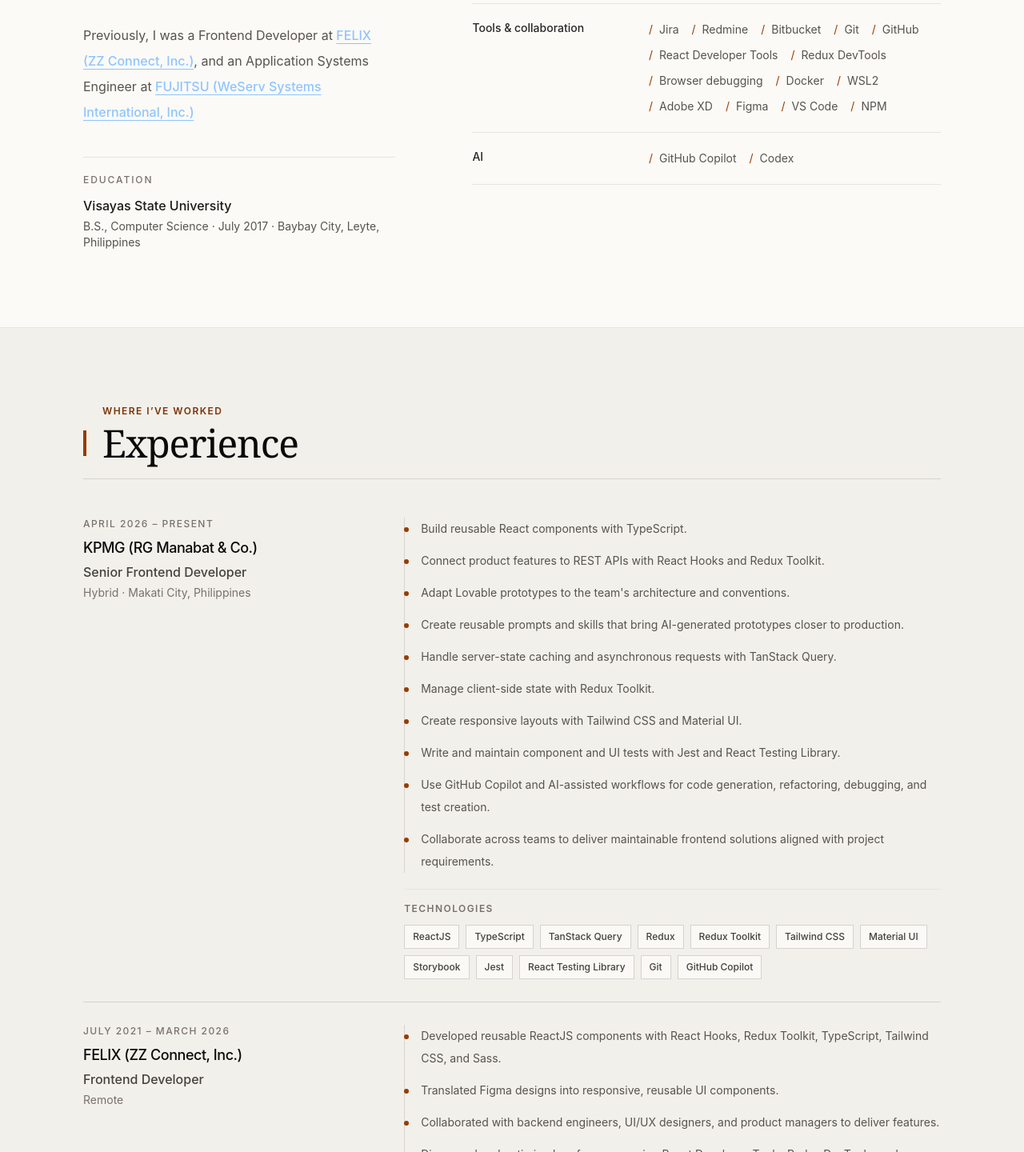
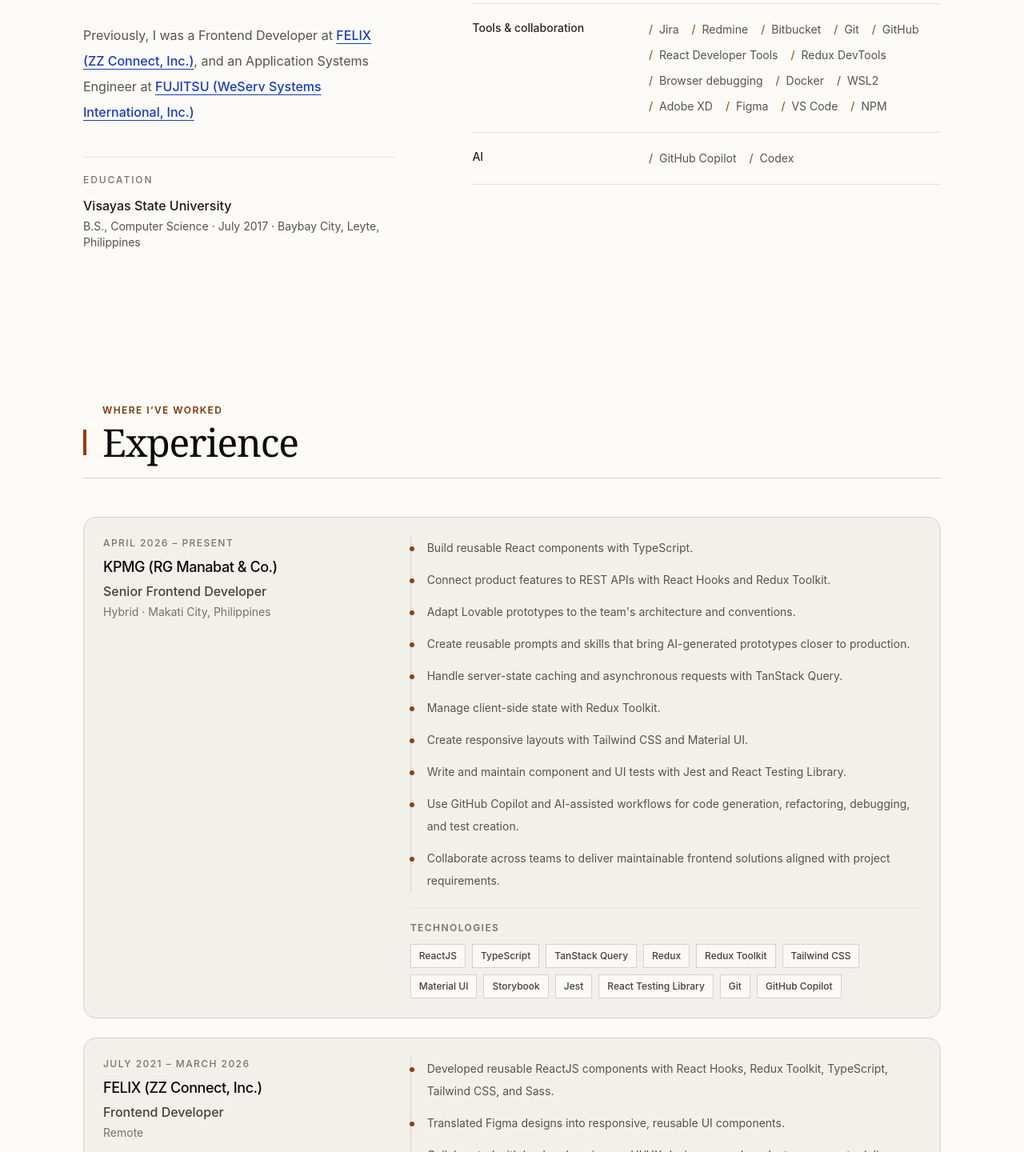
Before and after one commit to KyleMarco/portfolio, a React (Vite) app in the folder apps/portfolio/: page / in a window 1280 px wide. Shown: the part 1110-2550 px from the top of the page at 80% size. Built offline with nearby package versions, Linux system fonts and the light colour scheme.

Commit message:
updated homepage

```diff
--- a/apps/portfolio/src/app/locales/en.ts
+++ b/apps/portfolio/src/app/locales/en.ts
@@ -44,7 +44,10 @@ export const en = {
     home: {
       heroEyebrow: 'Frontend development',
       since2017: 'Since 2017',
-      currentlyAt: 'Currently at',
+      currentExperience: 'Currently at <company>{{company}}</company> as a <role>{{role}}</role>.',
+      previousExperience:
+        'Previously, I was a {{felixRole}} at <felix>{{felixCompany}}</felix>, and an {{fujitsuRole}} at <fujitsu>{{fujitsuCompany}}</fujitsu>',
+      portraitAlt: 'Portrait of {{name}}',
       heroDescription:
         'I turn Figma designs into responsive React interfaces and connect them to REST APIs.',
       contact: 'Email me',
--- a/apps/portfolio/src/app/locales/fil.ts
+++ b/apps/portfolio/src/app/locales/fil.ts
@@ -57,7 +57,11 @@ export const fil: LocaleShape<typeof en> = {
     home: {
       heroEyebrow: 'Frontend development',
       since2017: 'Mula 2017',
-      currentlyAt: 'Kasalukuyang nasa',
+      currentExperience:
+        'Kasalukuyang nasa <company>{{company}}</company> bilang <role>{{role}}</role>.',
+      previousExperience:
+        'Dati akong {{felixRole}} sa <felix>{{felixCompany}}</felix>, at {{fujitsuRole}} sa <fujitsu>{{fujitsuCompany}}</fujitsu>',
+      portraitAlt: 'Larawan ni {{name}}',
       heroDescription:
         'Ginagawa kong responsive na React interface ang mga disenyo sa Figma at ikinokonekta ang mga ito sa REST API.',
       contact: 'Mag-email sa akin',
--- a/apps/portfolio/src/routes/HomePage/HomePage.tsx
+++ b/apps/portfolio/src/routes/HomePage/HomePage.tsx
@@ -1,7 +1,21 @@
-import { useLayoutEffect, useRef } from 'react';
-import { useTranslation } from 'react-i18next';
+import { useLayoutEffect, useRef, type ReactNode } from 'react';
+import { Trans, useTranslation } from 'react-i18next';
 import { ArrowUp, ArrowUpRight } from 'lucide-react';
+import { Card, Container, Footer, Link, Text } from '@portfolio/ui';
 import { contactCards, education, experiences, profile, skillGroups } from '../portfolioData';
+
+function EmployerLink({ href, children }: { href: string; children: ReactNode }) {
+  return (
+    <Link
+      href={href}
+      target="_blank"
+      rel="noreferrer"
+      className="w-fit font-medium decoration-blue-800 hover:decoration-stone-900 focus-visible:outline-offset-4! [--ui-action-background:var(--color-blue-800)] [--ui-action-hover:var(--ui-action-background)] dark:decoration-stone-700 dark:hover:decoration-stone-300 dark:[--ui-action-background:var(--color-stone-300)]"
+    >
+      {children}
+    </Link>
+  );
+}
 
 function SectionHeading({ eyebrow, title, id }: { eyebrow: string; title: string; id?: string }) {
   return (
@@ -68,6 +82,10 @@ export default function HomePage() {
   }, []);
 
   return (
+    <Container
+      size="full"
+      className="my-0! max-w-6xl! px-5! py-0! sm:px-8! lg:px-10! [--ui-focus-color:var(--color-stone-950)] dark:[--ui-focus-color:var(--color-stone-100)]"
+    >
       <main ref={mainRef} className="relative isolate">
         <div aria-hidden="true" className="pointer-events-none fixed inset-0 -z-10 overflow-hidden">
           <div className="motion-drift absolute -left-48 -top-52 h-[32rem] w-[32rem] rounded-full bg-amber-300/25 blur-3xl dark:bg-amber-600/10" />
@@ -76,17 +94,20 @@ export default function HomePage() {
         <section
           data-scroll-reveal
           aria-labelledby="hero-title"
-        className="motion-reveal mx-auto grid max-w-6xl gap-12 px-5 pb-20 pt-16 sm:px-8 sm:pb-28 sm:pt-24 lg:grid-cols-[1.35fr_0.65fr] lg:items-end lg:gap-20 lg:px-10 lg:pt-32"
+          className="motion-reveal grid gap-12 pb-20 pt-16 sm:pb-28 sm:pt-24 lg:grid-cols-[1.35fr_0.65fr] lg:items-end lg:gap-20 lg:pt-32"
         >
           <div>
             <p className="mb-8 flex items-center gap-3 text-xs font-semibold uppercase tracking-[0.12em] text-amber-900 dark:text-amber-300">
-            <span aria-hidden="true" className="h-2 w-2 rotate-45 bg-amber-800 dark:bg-amber-500" />
+              <span
+                aria-hidden="true"
+                className="h-2 w-2 rotate-45 bg-amber-800 dark:bg-amber-500"
+              />
               {t('home.heroEyebrow')} <span aria-hidden="true">/</span> {t('home.since2017')}
             </p>
             <h1
               id="hero-title"
               aria-label={`${profile.firstName} ${profile.lastName}`}
-            className="max-w-4xl font-serif text-6xl font-medium leading-[0.98] tracking-[-0.045em] text-stone-950 sm:text-8xl lg:text-[7rem] dark:text-stone-50"
+              className="max-w-4xl font-serif text-5xl font-medium leading-[0.98] tracking-[-0.045em] text-stone-950 sm:text-7xl lg:text-[6rem] xl:text-[7rem] dark:text-stone-50"
             >
               {profile.firstName}
               <br />
@@ -98,18 +119,18 @@ export default function HomePage() {
               </p>
             </div>
             <div className="mt-9 flex flex-wrap items-center gap-3">
-            <a
+              <Link
                 href={`mailto:${profile.email}`}
-              className="inline-flex min-h-12 items-center justify-center gap-3 bg-stone-950 px-5 text-sm font-medium text-white transition-colors hover:bg-stone-700 focus-visible:outline-2 focus-visible:outline-offset-4 focus-visible:outline-stone-950 motion-reduce:transition-none dark:bg-stone-100 dark:text-stone-950 dark:hover:bg-stone-300 dark:focus-visible:outline-stone-100"
+                className="inline-flex min-h-12 items-center justify-center gap-3 bg-stone-950 px-5 text-sm font-medium no-underline! hover:bg-stone-700 focus-visible:outline-offset-4! [--ui-action-background:var(--color-white)] [--ui-action-hover:var(--ui-action-background)] dark:bg-stone-100 dark:hover:bg-stone-300 dark:[--ui-action-background:var(--color-stone-950)]"
               >
                 {t('home.contact')}
                 <ArrowUpRight aria-hidden="true" focusable="false" className="h-4 w-4" />
-            </a>
+              </Link>
             </div>
           </div>
           <img
             src={`${import.meta.env.BASE_URL}images/profile.jpg`}
-          alt={`Portrait of ${profile.firstName} ${profile.lastName}`}
+            alt={t('home.portraitAlt', { name: `${profile.firstName} ${profile.lastName}` })}
             className="motion-flip hidden lg:!block my-auto h-48 w-48 rounded-full border border-stone-200 object-cover object-center sm:h-56 sm:w-56 lg:mx-0 lg:h-64 lg:w-64 lg:justify-self-end dark:border-stone-700"
           />
         </section>
@@ -118,50 +139,63 @@ export default function HomePage() {
           data-scroll-reveal
           id="about"
           aria-labelledby="about-title"
-        className="motion-reveal scroll-mt-24 mx-auto grid max-w-6xl gap-12 px-5 py-16 sm:px-8 sm:py-24 lg:grid-cols-[0.8fr_1.2fr] lg:gap-24 lg:px-10"
+          className="motion-reveal scroll-mt-24 grid gap-12 py-16 sm:py-24 lg:grid-cols-[0.8fr_1.2fr] lg:gap-24"
         >
-        <div>
+          <div className="[--ui-text-default:var(--color-stone-600)] dark:[--ui-text-default:var(--color-stone-300)]">
             <SectionHeading
               eyebrow={t('home.aboutEyebrow')}
               title={t('home.aboutTitle')}
               id="about-title"
             />
-          <p className="text-base leading-8 text-stone-600 dark:text-stone-300">
+            <Text as="p" className="leading-8!">
               {t('home.aboutDescription')}
-          </p>
+            </Text>
             <br />
-          <p className="text-base leading-8 text-stone-600 dark:text-stone-300">
-            {t('home.currentlyAt')} <b>{experiences[0].company}</b> as a{' '}
-            <b>{t(`portfolio.experience.${experiences[0].id}.role`)}</b>.
-          </p>
+            <Text as="p" className="leading-8!">
+              <Trans
+                t={t}
+                i18nKey="home.currentExperience"
+                values={{
+                  company: experiences[0].company,
+                  role: t(`portfolio.experience.${experiences[0].id}.role`),
+                }}
+                components={{ company: <b />, role: <b /> }}
+              />
+            </Text>
             <br />
-          <p className="text-base leading-8 text-stone-600 dark:text-stone-300">
-            Previously, I was a {t(`portfolio.experience.${experiences[1].id}.role`)} at{' '}
-            <a
-              href="https://www.felix.net/"
-              target="_blank"
-              rel="noreferrer"
-              className="w-fit font-medium text-blue-300 underline decoration-blue-300 underline-offset-4 hover:decoration-stone-900 focus-visible:outline-2 focus-visible:outline-offset-4 focus-visible:outline-stone-950 dark:text-stone-300 dark:decoration-stone-700 dark:hover:decoration-stone-300 dark:focus-visible:outline-stone-100"
-            >
+            <Text as="p" className="leading-8!">
+              <Trans
+                t={t}
+                i18nKey="home.previousExperience"
+                values={{
+                  felixRole: t(`portfolio.experience.${experiences[1].id}.role`),
+                  felixCompany: experiences[1].company,
+                  fujitsuRole: t(`portfolio.experience.${experiences[2].id}.role`),
+                  fujitsuCompany: experiences[2].company,
+                }}
+                components={{
+                  felix: (
+                    <EmployerLink href="https://www.felix.net/">
                       {experiences[1].company}
-            </a>
-            , and an {t(`portfolio.experience.${experiences[2].id}.role`)} at{' '}
-            <a
-              href="https://weserv.com/home"
-              target="_blank"
-              rel="noreferrer"
-              className="w-fit font-medium text-blue-300 underline decoration-blue-300 underline-offset-4 hover:decoration-stone-900 focus-visible:outline-2 focus-visible:outline-offset-4 focus-visible:outline-stone-950 dark:text-stone-300 dark:decoration-stone-700 dark:hover:decoration-stone-300 dark:focus-visible:outline-stone-100"
-            >
+                    </EmployerLink>
+                  ),
+                  fujitsu: (
+                    <EmployerLink href="https://weserv.com/home">
                       {experiences[2].company}
-            </a>
-          </p>
+                    </EmployerLink>
+                  ),
+                }}
+              />
+            </Text>
             <div className="mt-10 border-t border-stone-200 pt-5 dark:border-stone-800">
               <p className="text-xs font-medium uppercase tracking-[0.16em] text-stone-500 dark:text-stone-400">
                 {t('home.education')}
               </p>
               {education.slice(0, 1).map((item) => (
                 <div key={item.institution} className="mt-3">
-                <p className="font-medium text-stone-900 dark:text-stone-100">{item.institution}</p>
+                  <p className="font-medium text-stone-900 dark:text-stone-100">
+                    {item.institution}
+                  </p>
                   <p className="mt-1 text-sm text-stone-600 dark:text-stone-300">
                     {t('portfolio.education.university.program')} <span aria-hidden="true">·</span>{' '}
                     {formatMonthYear(item.completedAt)} <span aria-hidden="true">·</span>{' '}
@@ -190,7 +224,10 @@ export default function HomePage() {
                         key={skill}
                         className="text-sm leading-6 text-stone-600 dark:text-stone-300"
                       >
-                      <span aria-hidden="true" className="mr-2 text-amber-800 dark:text-amber-500">
+                        <span
+                          aria-hidden="true"
+                          className="mr-2 text-amber-800 dark:text-amber-500"
+                        >
                           /
                         </span>
                         {skill}
@@ -207,19 +244,19 @@ export default function HomePage() {
           data-scroll-reveal
           id="experience"
           aria-labelledby="experience-title"
-        className="motion-reveal scroll-mt-24 border-y border-stone-200 bg-ui-surface-muted dark:border-stone-800 dark:bg-stone-900"
+          className="motion-reveal scroll-mt-24 py-16 sm:py-24"
         >
-        <div className="mx-auto max-w-6xl px-5 py-16 sm:px-8 sm:py-24 lg:px-10">
           <SectionHeading
             eyebrow={t('home.experienceEyebrow')}
             title={t('home.experienceTitle')}
             id="experience-title"
           />
-          <div className="divide-y divide-stone-300 dark:divide-stone-700">
+          <div className="grid gap-6">
             {experiences.map((experience, index) => (
-              <article
-                key={experience.id}
-                className="grid gap-3 py-7 first:pt-0 last:pb-0 sm:grid-cols-[minmax(12rem,0.7fr)_1.3fr] sm:gap-10"
+              <article key={experience.id} aria-labelledby={`experience-company-${experience.id}`}>
+                <Card
+                  className="grid gap-3 sm:grid-cols-[minmax(12rem,0.7fr)_1.3fr] sm:gap-10 [--ui-surface-default:var(--ui-surface-muted)] dark:[--ui-surface-default:var(--color-stone-900)]"
+                  style={{ marginBlock: 0 }}
                 >
                   <div>
                     <p className="text-xs font-medium uppercase tracking-[0.12em] text-stone-500 dark:text-stone-400">
@@ -228,7 +265,10 @@ export default function HomePage() {
                         ? formatMonthYear(experience.endDate)
                         : t('portfolio.present')}
                     </p>
-                  <h3 className="mt-2 text-lg font-medium tracking-tight text-stone-950 dark:text-stone-50">
+                    <h3
+                      id={`experience-company-${experience.id}`}
+                      className="mt-2 text-lg font-medium tracking-tight text-stone-950 dark:text-stone-50"
+                    >
                       {experience.company}
                     </h3>
                     <p className="mt-1 text-base font-medium leading-6 text-stone-700 dark:text-stone-200">
@@ -278,9 +318,9 @@ export default function HomePage() {
                       </ul>
                     </div>
                   </div>
+                </Card>
               </article>
             ))}
-          </div>
           </div>
         </section>
 
@@ -288,7 +328,7 @@ export default function HomePage() {
           data-scroll-reveal
           id="contact"
           aria-labelledby="contact-title"
-        className="motion-reveal mx-auto max-w-6xl px-5 py-16 sm:px-8 sm:py-24 lg:px-10"
+          className="motion-reveal py-16 sm:py-24"
         >
           <h2
             id="contact-title"
@@ -296,14 +336,18 @@ export default function HomePage() {
           >
             {t('home.contactTitle')}
           </h2>
-        <div className="grid gap-x-8 border-t border-stone-300 py-3 sm:grid-cols-2 lg:grid-cols-4 dark:border-stone-700">
+          <div className="mb-4 grid gap-4 sm:grid-cols-2 lg:grid-cols-4">
             {contactCards.map((card) => (
-            <a
+              <Card
                 key={card.id}
+                className="group transition-colors motion-reduce:transition-none [--ui-border-default:var(--color-stone-300)] hover:[--ui-border-default:var(--color-amber-800)] focus-within:[--ui-border-default:var(--color-amber-800)] dark:[--ui-border-default:var(--color-stone-700)] dark:hover:[--ui-border-default:var(--color-amber-500)] dark:focus-within:[--ui-border-default:var(--color-amber-500)]"
+                style={{ marginBlock: 0, padding: 0 }}
+              >
+                <Link
                   href={card.href}
                   target={card.href.startsWith('http') ? '_blank' : undefined}
                   rel={card.href.startsWith('http') ? 'noreferrer' : undefined}
-              className="group border-b border-stone-300 py-4 transition-colors hover:border-amber-800 focus-visible:outline-2 focus-visible:outline-offset-4 focus-visible:outline-stone-950 motion-reduce:transition-none dark:border-stone-700 dark:hover:border-amber-500 dark:focus-visible:outline-stone-100"
+                  className="block h-full rounded-[inherit] p-ui-4 no-underline! focus-visible:outline-offset-4! sm:p-ui-6 [--ui-action-background:var(--color-stone-950)] [--ui-action-hover:var(--ui-action-background)] dark:[--ui-action-background:var(--color-stone-100)]"
                 >
                   <span className="block text-xs font-medium uppercase tracking-[0.14em] text-stone-500 dark:text-stone-400">
                     {t(`portfolio.contact.${card.id}`)}
@@ -311,36 +355,38 @@ export default function HomePage() {
                   <span className="mt-2 block break-all text-base font-medium text-stone-800 group-hover:text-amber-900 dark:text-stone-200 dark:group-hover:text-amber-300">
                     {card.value}
                   </span>
-            </a>
+                </Link>
+              </Card>
             ))}
           </div>
           <p className="text-sm text-stone-500 dark:text-stone-400">
-          <a
+            <Link
               href={`${import.meta.env.BASE_URL}Marco_Senior_Frontend_Developer_Resume.pdf`}
               target="_blank"
               rel="noreferrer"
-            className="font-medium text-stone-800 underline decoration-stone-300 underline-offset-4 hover:decoration-stone-900 focus-visible:outline-2 focus-visible:outline-offset-4 focus-visible:outline-stone-950 dark:text-stone-200 dark:decoration-stone-700 dark:hover:decoration-stone-300 dark:focus-visible:outline-stone-100"
+              className="font-medium decoration-stone-300 hover:decoration-stone-900 focus-visible:outline-offset-4! [--ui-action-background:var(--color-stone-800)] [--ui-action-hover:var(--ui-action-background)] dark:decoration-stone-700 dark:hover:decoration-stone-300 dark:[--ui-action-background:var(--color-stone-200)]"
             >
               {t('home.resumeLink')}
-          </a>
+            </Link>
           </p>
         </section>
+      </main>
 
-      <footer className="border-t border-stone-200 dark:border-stone-800">
-        <div className="mx-auto flex max-w-6xl flex-col gap-2 px-5 py-6 text-xs text-stone-500 sm:flex-row sm:items-center sm:justify-between sm:px-8 lg:px-10 dark:text-stone-400">
+      <Footer className="mt-0! bg-transparent! [--ui-border-default:var(--color-stone-200)] dark:[--ui-border-default:var(--color-stone-800)]">
+        <div className="flex flex-col gap-2 text-xs text-stone-500 sm:flex-row sm:items-center sm:justify-between dark:text-stone-400">
           <span>
             {profile.firstName} {profile.lastName} <span aria-hidden="true">·</span>{' '}
             {t('portfolio.profile.footerRole')}
           </span>
-          <a
+          <Link
             href="#top"
-            className="w-fit font-medium text-stone-700 underline decoration-stone-300 underline-offset-4 hover:decoration-stone-900 focus-visible:outline-2 focus-visible:outline-offset-4 focus-visible:outline-stone-950 dark:text-stone-300 dark:decoration-stone-700 dark:hover:decoration-stone-300 dark:focus-visible:outline-stone-100"
+            className="w-fit font-medium decoration-stone-300 hover:decoration-stone-900 focus-visible:outline-offset-4! [--ui-action-background:var(--color-stone-700)] [--ui-action-hover:var(--ui-action-background)] dark:decoration-stone-700 dark:hover:decoration-stone-300 dark:[--ui-action-background:var(--color-stone-300)]"
           >
             {t('home.backToTop')}
             <ArrowUp aria-hidden="true" focusable="false" className="ml-1 inline-block h-4 w-4" />
-          </a>
+          </Link>
         </div>
-      </footer>
-    </main>
+      </Footer>
+    </Container>
   );
 }
```
Also changed, not shown: apps/portfolio/src/app/router/index.tsx (+6 -4 lines), 3 other files (tests, documents, lock files or other folders). Lines whose indentation alone changed are shown as unchanged.
